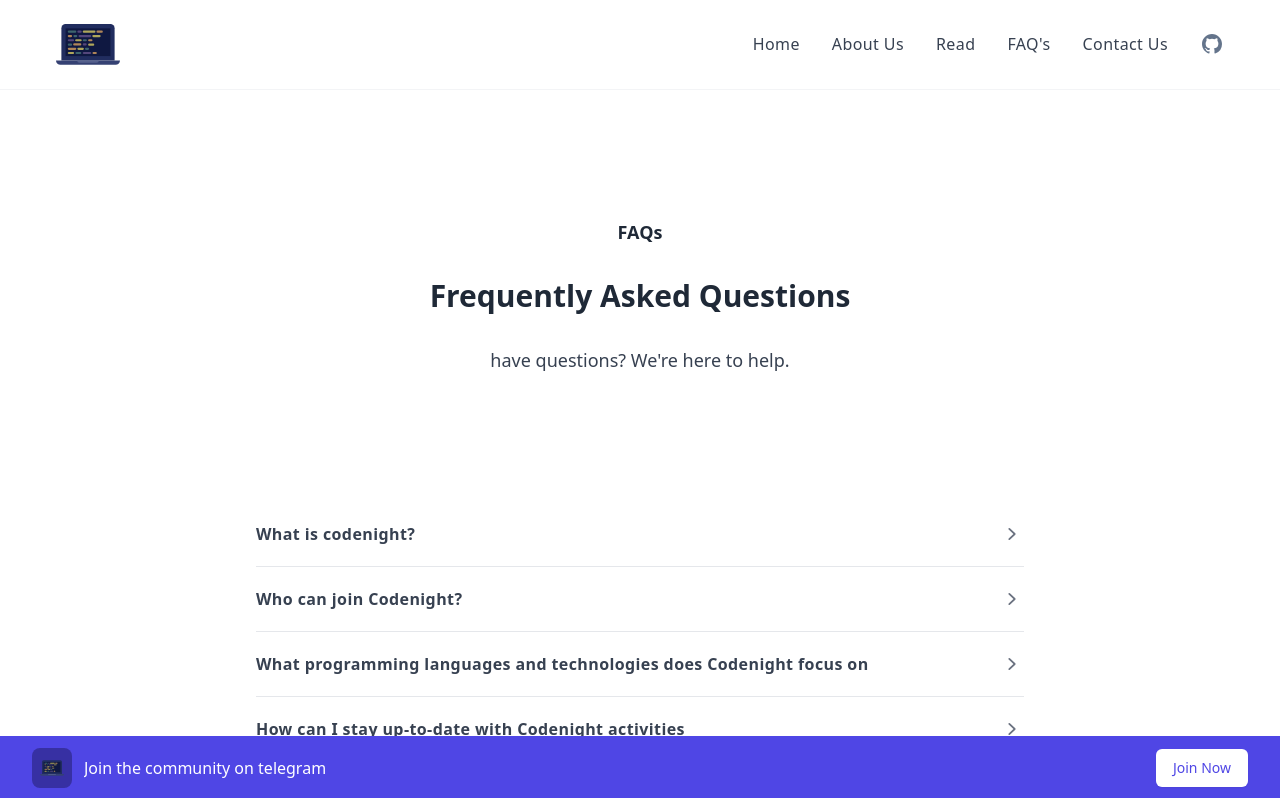
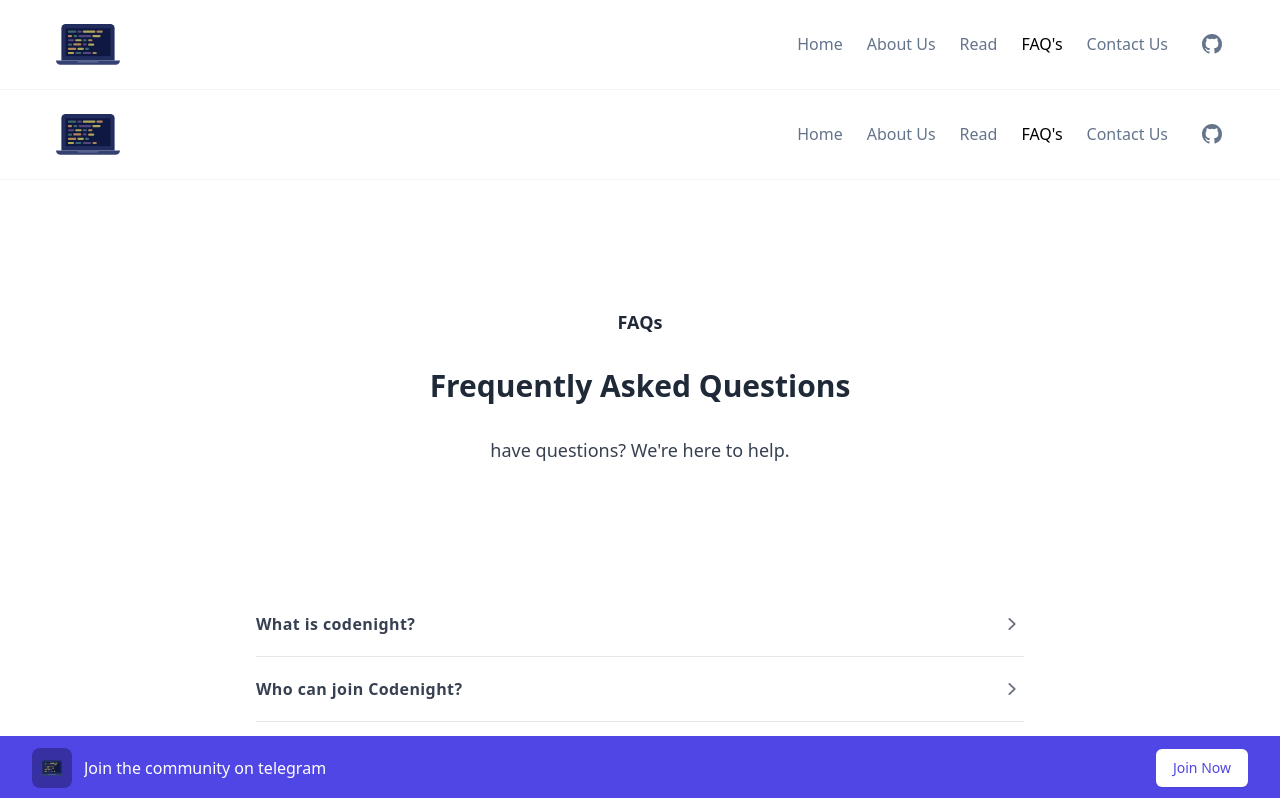
Before and after one commit to CodeNight-Ethiopia/codenight-frontend, a Next.js app: page /faq in a window 1280 px wide. Shown: the top 798 px of the page. Built offline with nearby package versions, Linux system fonts and the light colour scheme.

Commit message:
update the navbar functionlity and remove page router

```diff
--- a/pages/faq.tsx
+++ b/app/faq/page.tsx
@@ -1,3 +1,4 @@
+"use client";
 import FAQSingleCard from "@/components/FAQSingleCard";
 import PageHead from "@/components/PageHead";
 import StickyBottomBanner from "@/components/StickyBottomBanner";
--- a/pages/404.tsx
+++ b/app/not-found.tsx
@@ -1,8 +1,5 @@
 import Head from "next/head";
-import { FC } from "react";
-
 import Logo from "@/assets/Logo";
-import Nav from "@/components/nav/Nav";
 import Link from "next/link";
 
 const PageHead = () => (
--- a/pages/index.tsx
+++ b/app/page.tsx
@@ -1,12 +1,11 @@
-import Head from "next/head";
-
 import hahucloud from "../assets/Image/hahucloud-logo.png";
 import Logo from "@/assets/Logo";
 import Nav from "@/components/nav/Nav";
 import Image from "next/image";
 import PageHead from "@/components/PageHead";
 import Contributors from "@/components/Contributors";
-import { Button } from "@/components/ui/button";
+import { Suspense } from "react";
+import Link from "next/link";
 
 const HeroSection = () => (
   <section className="px-4 py-32 mx-auto max-w-7xl">
@@ -210,12 +209,12 @@
             </p>
           </div>
           <div className="order-3 mt-2 flex-shrink-0 w-full sm:order-2 sm:mt-0 sm:w-auto">
-            <a
+            <Link
               href="https://t.me/codenight"
               className="flex items-center justify-center px-4 py-2 border border-transparent rounded-md shadow-sm text-sm font-medium text-indigo-600 bg-white hover:bg-indigo-50"
             >
               Join Now
-            </a>
+            </Link>
           </div>
         </div>
       </div>
@@ -228,14 +227,14 @@
     <>
       <PageHead />
       <main>
-        <Nav />
         <HeroSection />
         <Programs />
         <AboutUs />
         <Partners />
-        <Contributors />
+        <Suspense fallback={<p>Loading.....</p>}>
+          <Contributors />
+        </Suspense>
       </main>
-      <StickyBottomBanner />
     </>
   );
 }
--- a/components/button/ThemeButton.tsx
+++ b/components/button/ThemeButton.tsx
@@ -1,3 +1,4 @@
+"use client";
 import { useTheme } from "next-themes";
 import { useEffect, useState } from "react";
 import IconButton from "./IconButton";
@@ -16,7 +17,9 @@
   if (!mounted) return null;
 
   return (
-	        <IconButton onClick={() => setTheme(currentTheme === "dark" ? "light" : "dark")}>
+    <IconButton
+      onClick={() => setTheme(currentTheme === "dark" ? "light" : "dark")}
+    >
       {currentTheme === "dark" ? <SunIcon /> : <MoonIcon />}
     </IconButton>
   );
--- a/components/nav/MobileNavItem.tsx
+++ b/components/nav/MobileNavItem.tsx
@@ -8,7 +8,7 @@
 	primary?: boolean;
 }
 
-const MobileNavItem: FC<NavItemProps> = ({ primary, children, link }) => {
+const MobileNavItem = ({ primary, children, link }: NavItemProps) => {
   return (
     <li>
       <Link
--- a/components/nav/Nav.tsx
+++ b/components/nav/Nav.tsx
@@ -1,3 +1,4 @@
+"use client";
 import Link from "next/link";
 import { useEffect, useState } from "react";
 import Logo from "../../assets/Logo";
@@ -5,13 +6,44 @@
   Bars3Icon as Menu,
   XMarkIcon as Close,
 } from "@heroicons/react/20/solid";
-import NavItem from "./NavItem";
 import MobileNavItem from "@/components/nav/MobileNavItem";
 import { NavigationMenuData } from "@/data";
+import { useParams, usePathname } from "next/navigation";
+import { cn } from "@/lib/utils";
 
 const Nav = () => {
   const [toggle, setToggle] = useState(false);
   const [fix, setFixed] = useState(false);
+
+  const pathname = usePathname();
+  const params = useParams();
+  const routes = [
+    {
+      href: `/`,
+      label: "Home",
+      active: pathname === `/`,
+    },
+    {
+      href: `/about-us`,
+      label: "About Us",
+      active: pathname === `/about-us`,
+    },
+    {
+      href: `/read`,
+      label: "Read",
+      active: pathname === `/read`,
+    },
+    {
+      href: `/faq`,
+      label: "FAQ's",
+      active: pathname === `/faq`,
+    },
+    {
+      href: `/contact-us`,
+      label: "Contact Us",
+      active: pathname === `/contact-us`,
+    },
+  ];
 
   const setNavFixed = () => {
     if (window.scrollY >= 170) {
@@ -41,13 +73,22 @@
             </div>
           </Link>
           <ul className="items-center space-x-8 hidden md:flex">
-            {NavigationMenuData.map((menu, idx) => {
-              return (
-                <NavItem key={idx} link={menu.link}>
-                  {menu.name}
-                </NavItem>
-              );
-            })}
+            <nav className={cn("flex items-center space-x-4 lg:space-x-6")}>
+              {routes.map((route) => (
+                <Link
+                  href={route.href}
+                  key={route.href}
+                  className={cn(
+                    "text-base font-medium transition-colors hover:text-primary",
+                    route.active
+                      ? "text-black dark:text-white"
+                      : "text-muted-foreground"
+                  )}
+                >
+                  {route.label}
+                </Link>
+              ))}
+            </nav>
             <li>
               <Link
                 href="https://github.com/CodeNight-Ethiopia/codenight-frontend"
@@ -78,7 +119,9 @@
           </div>
           <div
             className={`${
-                toggle ? "flex -translate-x-0 duration-75"  : "flex -translate-x-full duration-75"
+              toggle
+                ? "flex -translate-x-0 duration-75"
+                : "flex -translate-x-full duration-75"
             } ps-6 transform md:-translate-x-full pt-2 bg-indigo-500 fixed w-screen h-full z-10 top-20 right-0 my-2 sidebar`}
           >
             <ul className="list-none flex flex-col gap-2 flex-1 text-cyan-50">
--- a/package.json
+++ b/package.json
@@ -33,12 +33,12 @@
   },
   "devDependencies": {
     "@types/node": "18.15.10",
-    "@types/react": "18.0.29",
+    "@types/react": "18.2.73",
     "@types/react-dom": "18.0.11",
     "autoprefixer": "^10.4.14",
     "postcss": "^8.4.21",
     "rome": "^11.0.0",
     "tailwindcss": "^3.3.1",
-    "typescript": "5.0.2"
+    "typescript": "5.4.3"
   }
 }
--- a/pages/_app.tsx
+++ /dev/null
@@ -1,6 +0,0 @@
-import "@/styles/globals.css";
-import type { AppProps } from "next/app";
-
-export default function App({ Component, pageProps }: AppProps) {
-	return <Component {...pageProps} />;
-}
--- a/pages/_document.tsx
+++ /dev/null
@@ -1,13 +0,0 @@
-import { Html, Head, Main, NextScript } from "next/document";
-
-export default function Document() {
-	return (
-		<Html lang="en">
-			<Head />
-			<body>
-				<Main />
-				<NextScript />
-			</body>
-		</Html>
-	);
-}
```
Also changed, not shown: tsconfig.json (+23 -5 lines), 1 other file (tests, documents, lock files or other folders). Lines whose indentation alone changed are shown as unchanged.
